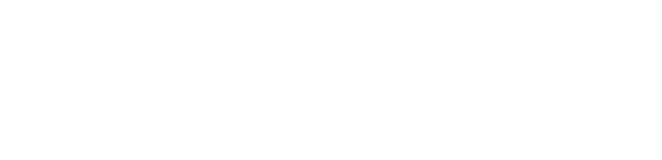
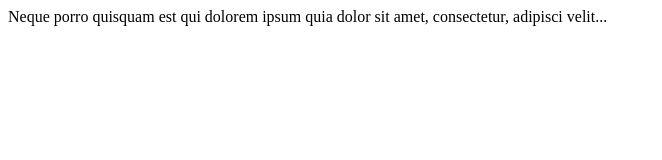
Before and after one commit to lilivelazquezz/test_bcc, a plain HTML site: page index.html in a window 1280 px wide. Shown: the whole page, without its empty margins (0-662 px from the left). Drawn offline with Linux system fonts and the light colour scheme.

Commit message:
my color

```diff
--- a/index.html
+++ b/index.html
@@ -1,6 +1,7 @@
 <hmtl>
 	<head>
 	</head>
-	<body>
-	<body>
+	<body class="bg-color">
+<p>Neque porro quisquam est qui dolorem ipsum quia dolor sit amet, consectetur, adipisci velit...</p>
+<body>
 </hmtl>
```
